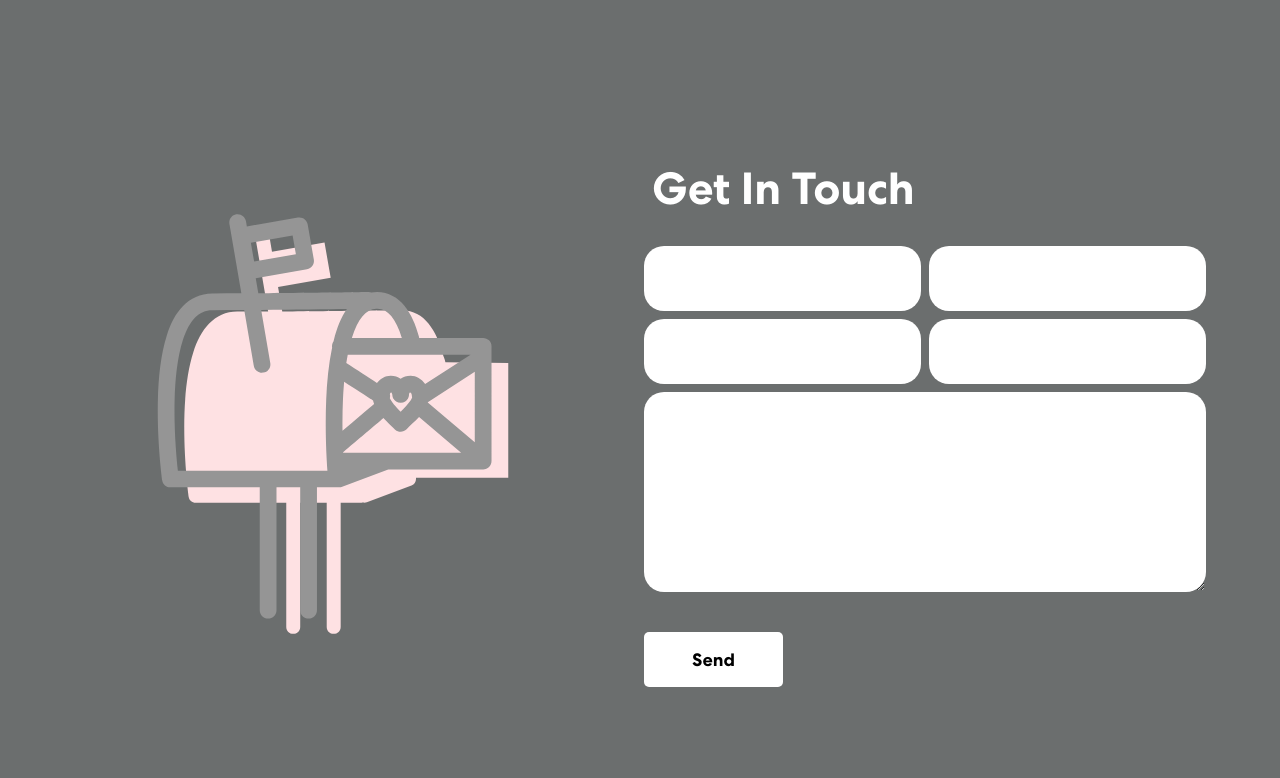
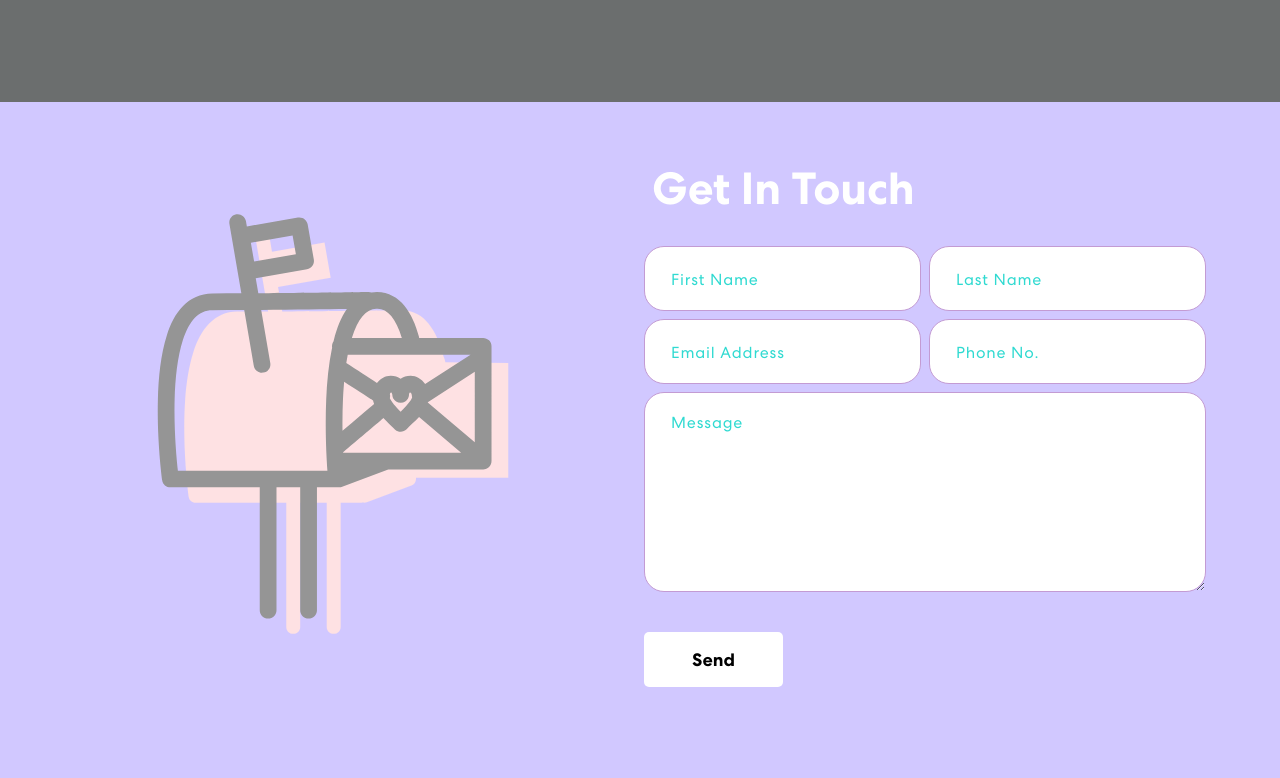
Before and after one commit to VidelAs/react-portafolio, a React (Create React App) app: page / in a window 1280 px wide. Shown: the part 2142-2920 px from the top of the page. Built offline with nearby package versions, Linux system fonts and the light colour scheme.

Commit message:
Update style component contact

```diff
--- a/src/App.css
+++ b/src/App.css
@@ -398,7 +398,7 @@ nav.navbar .navbar-toggler[aria-expanded="true"] .navbar-toggler-icon {
 }
 .proj-imgbx::before {
   content: "";
-  background: #939D9C;
+  background: #C39BD3;
   opacity: 0.85;
   position: absolute;
   width: 100%;
@@ -444,7 +444,7 @@ nav.navbar .navbar-toggler[aria-expanded="true"] .navbar-toggler-icon {
 }
 
 .contact {
-  background: #6B6E6E;
+  background: #D1C8FF;
   padding: 60px 0 200px 0;
 }
 .contact img {
@@ -458,7 +458,7 @@ nav.navbar .navbar-toggler[aria-expanded="true"] .navbar-toggler-icon {
 .contact form input, .contact form textarea {
   width: 100%;
   background: #fff;
-  border: 1px solid rgba(255, 255, 255, 0.5);
+  border: 1px solid #C39BD3;
   border-radius: 20px;
   color: #fff;
   margin: 0 0 8px 0;
@@ -475,7 +475,7 @@ nav.navbar .navbar-toggler[aria-expanded="true"] .navbar-toggler-icon {
 .contact form input::placeholder, .contact form textarea::placeholder {
   font-size: 16px;
   font-weight: 400;
-  color: #fff;
+  color: #30DAD1 ;
 }
 .contact form input:focus::placeholder, .contact form textarea:focus::placeholder {
   color: #121212;
@@ -497,7 +497,7 @@ nav.navbar .navbar-toggler[aria-expanded="true"] .navbar-toggler-icon {
   position: relative;
 }
 .contact form button:hover {
-  color: #fff;
+  color: #FEE1E3;
   border-radius: 5px;
 }
 .contact form button::before {
--- a/src/components/Footer.js
+++ b/src/components/Footer.js
@@ -20,7 +20,7 @@ export const Footer = () => {
               <a href="https://www.facebook.com/videl.arayasanchez/">
                 <img src={navIcon2} alt="" />
               </a>
-              <a href="https://www.instagram.com/videl03/">
+              <a href="https://www.instagram.com/invites/contact/?i=1qmnpely9d1du&utm_content=ktgoric">
                 <img src={navIcon3} alt="" />
               </a>
             </div>
--- a/src/components/NavBar.js
+++ b/src/components/NavBar.js
@@ -79,7 +79,7 @@ export const NavBar = () => {
                 <a href="https://www.facebook.com/videl.arayasanchez/">
                   <img src={navIcon2} alt="" />
                 </a>
-                <a href="https://www.instagram.com/videl03/">
+                <a href="https://www.instagram.com/invites/contact/?i=1qmnpely9d1du&utm_content=ktgoric">
                   <img src={navIcon3} alt="" />
                 </a>
               </div>
```
